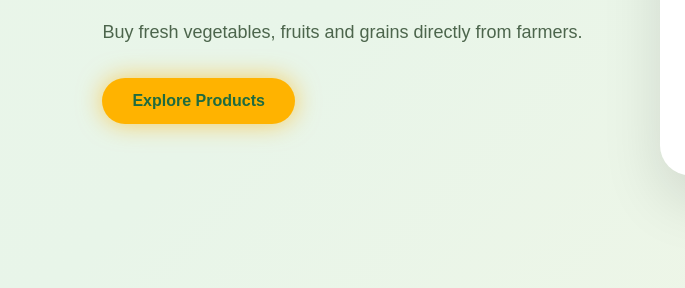
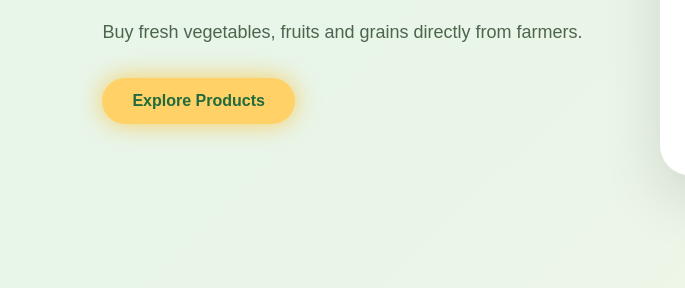
Before and after one commit to yashpratapkushwaha966/Farm-Project, a plain HTML site: page farm-frontend/index.html in a window 1280 px wide. Shown: the part 472-760 px from the top of the page, 0-685 px from the left. Drawn offline with Linux system fonts and the light colour scheme; no server answers.

Commit message:
change color theam

```diff
--- a/farm-frontend/index.html
+++ b/farm-frontend/index.html
@@ -9,13 +9,13 @@
     *{margin:0;padding:0;box-sizing:border-box;font-family:Arial,sans-serif;scroll-behavior:smooth}
 
     :root{
-      --dark:#1F6B3F;
-      --green:#2E7D32;
-      --light:#F8FFF8;
-      --gold:#FFB300;
-      --gold-dark:#FFA000;
-      --soft:#E8F5E9;
-    }
+  --dark:#1F6B3F;
+  --green:#2E7D32;
+  --light:#F8FFF8;
+  --gold:#FFD166;
+  --gold-dark:#F4A261;
+  --soft:#E8F5E9;
+}
 
     body{
       background:var(--light);
```
